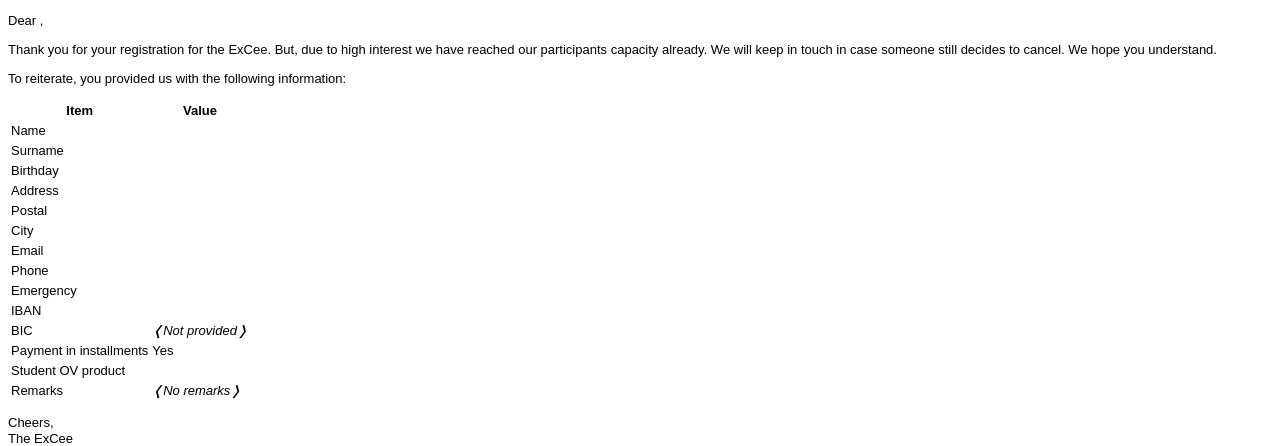
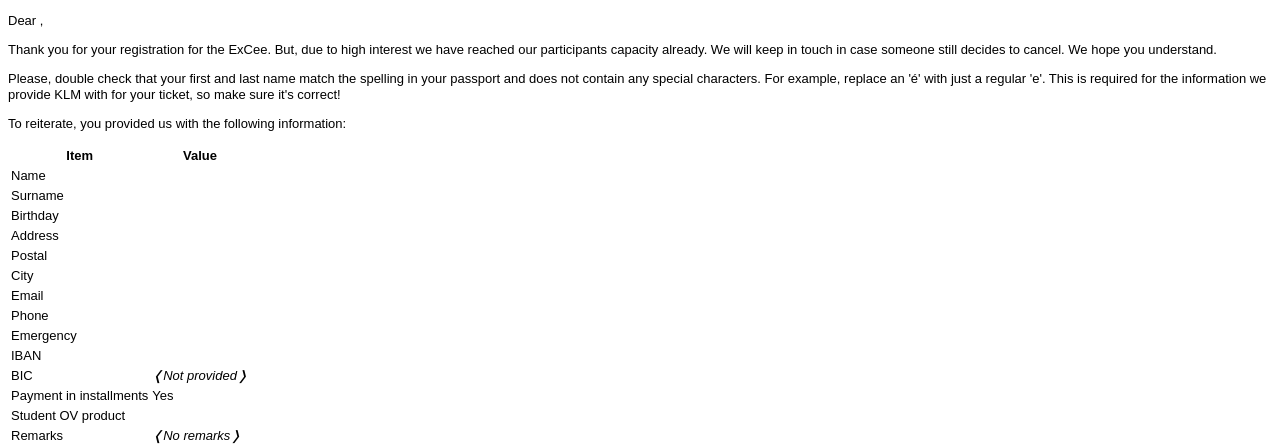
Before and after one commit to YannickStoffers/ExCee2019, a PHP site: template templates/signup/signup_email.phtml in a window 1280 px wide. Shown: the top 446 px of the page. Run offline with PHP 8.4, Linux system fonts and the light colour scheme; the template is opened without the code that fills it, so the values that code supplies are empty.

Commit message:
Update signup_email.phtml

```diff
--- a/templates/signup/signup_email.phtml
+++ b/templates/signup/signup_email.phtml
@@ -20,6 +20,11 @@
 			Thank you for your registration for the ExCee. But, due to high interest we have reached our participants capacity already. We will keep in touch in case someone still decides to cancel. We hope you understand.
 		</p>
 	<?php endif; ?>
+	<p>
+		Please, double check that your first and last name match the spelling in your passport and does not contain any special characters.
+		For example, replace an '&eacute;' with just a regular 'e'.
+		This is required for the information we provide KLM with for your ticket, so make sure it's correct!
+	</p>
 	<p>
 		To reiterate, you provided us with the following information:
 		<br>
```
